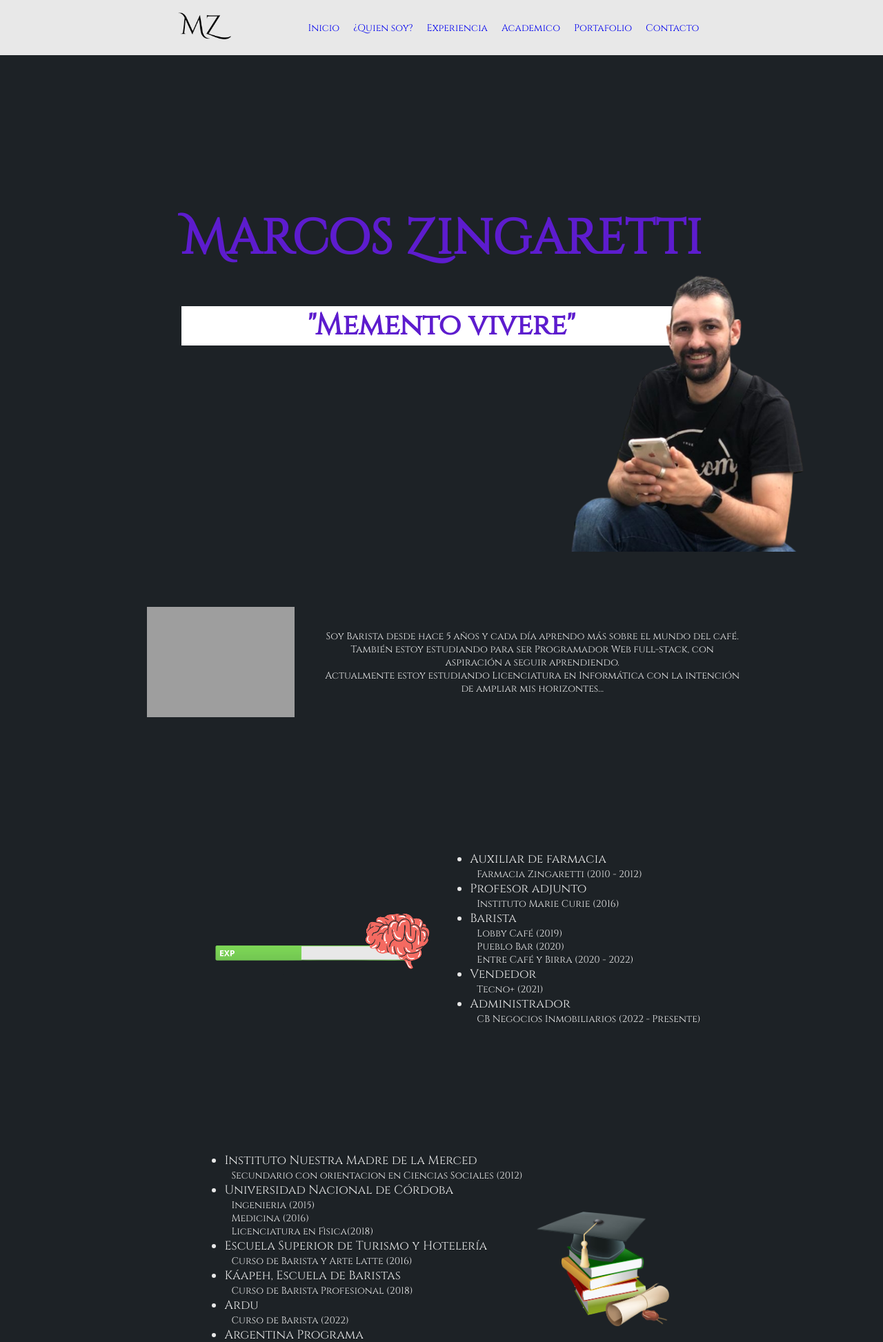
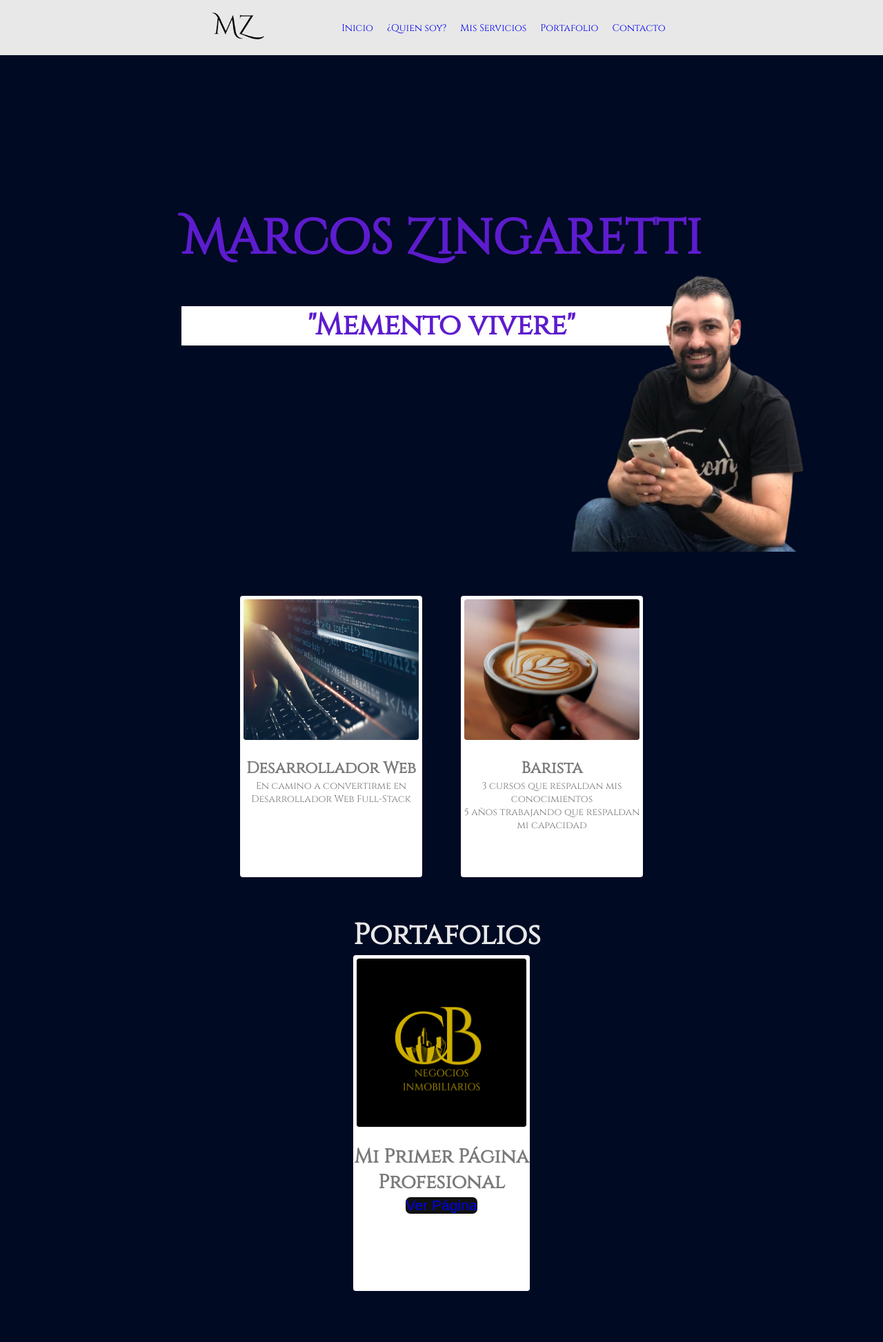
Before and after one commit to Zinike/MarcosCV, a PHP site: page / in a window 1280 px wide. Shown: the top 1946 px of the page at 69% size. Run offline with PHP 8.4, Linux system fonts and the light colour scheme; grey boxes are pictures that could not be loaded.

Commit message:
Muchos cambios lindos

```diff
--- a/index.html
+++ b/index.html
@@ -47,15 +47,9 @@
 						</a>
 					</li>
 					<li>
-						<a href="#experiencia">
+						<a href="#servicios">
 							<img src="Media/Icons/trofeo.png">
-							<p>Experiencia</p>
-						</a>
-					</li>
-					<li>
-						<a href="#academico">
-							<img src="Media/Icons/academico.png">
-							<p>Academico</p>
+							<p>Mis Servicios</p>
 						</a>
 					</li>
 					<li>
@@ -86,59 +80,39 @@
 		<img id="selfie" class="selfie" src="Media/selfie.png" alt="selfie"></img>
 	</section>
 
-	<section id="soy">
-		<img class="img_soy" src=" Media/soy.png" alt="huella">
+	<section id="servicios">
 		<div class="contenedor">
-			<p>Soy Barista desde hace 5 años y cada día aprendo más sobre el mundo del café.</p>
-			<p>También estoy estudiando para ser Programador Web full-stack, con aspiración a seguir aprendiendo.</p>
-			<p>Actualmente estoy estudiando Licenciatura en Informática con la intención de ampliar mis horizontes...</p>
-		</div>
-	</section>
+			<div class="card">
+				<img src="Media/desarrollo-web.jpg" alt="desarrollo_web">
+				<div class="card-text">
+					<h3>Desarrollador Web</h3>
+					<p>En camino a convertirme en Desarrollador Web Full-Stack</p>
+				</div>
+			</div>
+			<div class="card">
+				<img src="Media/barista.jpg" alt="barista_haciendo_arte_latte">
+				<div class="card-text">
+					<h3>Barista</h3>
+					<p>3 cursos que respaldan mis conocimientos</p>
+					<p>5 años trabajando que respaldan mi capacidad</p>
+				</div>
 
-	<section id="experiencia">
-		<img class="img_exp" src="Media/exp.png" alt="barra_experiencia">
-		<div class="contenedor">
-			<ul>
-				<li>Auxiliar de farmacia</li>
-				<p>Farmacia Zingaretti (2010 - 2012)</p>
-				<li>Profesor adjunto</li>
-				<p>Instituto Marie Curie (2016)</p>
-				<li>Barista</li>
-				<p>Lobby Café (2019)<br>Pueblo Bar (2020)<br>Entre Café y Birra (2020 - 2022)</p>
-				<li>Vendedor</li>
-				<p>Tecno+ (2021)</p>
-				<li>Administrador</li>
-				<p>CB Negocios Inmobiliarios (2022 - Presente)</p>
-			</ul>
-		</div>
-	</section>
-
-	<section id="academico">
-		<img class="img_acad" src="Media/acad.png" alt="academico">
-		<div class="contenedor">
-			<ul>
-				<li>Instituto Nuestra Madre de la Merced</li>
-				<p>Secundario con orientacion en Ciencias Sociales (2012)</p>
-				<li>Universidad Nacional de Córdoba</li>
-				<p>Ingenieria (2015) <br>Medicina (2016)<br>Licenciatura en Fìsica(2018)</p>
-				<li>Escuela Superior de Turismo y Hotelería</li>
-				<p>Curso de Barista y Arte Latte (2016)</p>
-				<li>Káapeh, Escuela de Baristas</li>
-				<p>Curso de Barista Profesional (2018)</p>
-				<li>Ardu</li>
-				<p>Curso de Barista (2022)</p>
-				<li>Argentina Programa</li>
-				<p>Desarrollo Web Full-Stack (En curso)</p>
-				<li>Universidad Empresarial Siglo 21</li>
-				<p>Licenciatura en Informática (En curso)</p>
-			</ul>
+			</div>
 		</div>
 	</section>
 
 	<section id="portafolio">
 		<div class="contenedor">
-			<h3>Mi Primer Pagina Profesional</h3>
-			<button type="button" class="button"><a href="http://www.cbnegociosinmobiliarios.com/" target="_blank">CB Negocios Inmobiliarios</a></button>
+			<h2>Portafolios</h2>
+			<div class="card">
+				<img src="Media/CB-logo.png" alt="logo-Inmobiliaria">
+				<div class="card-text">
+					<h3>Mi Primer Página Profesional</h3>
+					<button type="button" class="button"><a href="http://www.cbnegociosinmobiliarios.com/" target="_blank">Ver Página</a></button>
+
+				</div>
+			</div>
+
 		</div>
 	</section>
 
@@ -146,20 +120,20 @@
 		<div class="contenedor">
 			<ul>
 				<div class="telefono">
-					<img src="Media/Icons/phone.png" alt="phone" width="50px">
-					<button class="button" type="button" name="button"><a href="tel:5493584406950" target="_blank">Celular</a></button>
-					<img src="Media/Icons/whatsapp.png" alt="phone" width="50px">
+					<img src="Media/Icons/phone.png" alt="phone" width="50px"><br>
+					<button class="button" type="button" name="button"><a href="tel:5493584406950" target="_blank">Celular</a></button><br>
+					<img src="Media/Icons/whatsapp.png" alt="phone" width="50px"><br>
 					<button class="button" type="button" name="button"><a href="https://wa.me/5493584406950" target="_blank">Whatsapp</a></button>
 				</div>
 
 				<div class="email">
-					<img src="Media/Icons/mail.png" alt="mail" width="50px">
-					<button class="button" type="button" name="button"><a href="mailto:contacto@marcoszinga.online" target="_blank">Empresa</a></button>
-					<button class="button" type="button" name="button"><a href="mailto:marcoszinga94@gmail.com" target="_blank">Personal</a></button>
+					<img src="Media/Icons/mail.png" alt="mail" width="50px"><br>
+					<button class="button" type="button" name="button"><a href="mailto:contacto@marcoszinga.online" target="_blank">Empresa</a></button><br>
+					<button class="button" type="button" name="button"><a href="mailto:marcoszinga94@gmail.com" target="_blank">Personal</a></button><br>
 				</div>
 
 				<div class="linkedin">
-					<img src="Media/Icons/linkedin.png" alt="LinkedIn" width="50px">
+					<img src="Media/Icons/linkedin.png" alt="LinkedIn" width="50px"><br>
 					<button class="button" type="button" name="button"><a href="https://www.linkedin.com/in/marcos-zingaretti/" target="_blank">Mi Perfil</a></button>
 				</div>
 			</ul>
--- a/style.css
+++ b/style.css
@@ -32,7 +32,7 @@
   }
 
   h3 {
-    font-size: 2.5rem;
+    font-size: 2rem;
   }
 
   h4 {
@@ -51,10 +51,6 @@
     font-size: 1rem;
     text-decoration: none;
     transition: color 500ms;
-  }
-
-  li img {
-    display: none;
   }
 
   body {
@@ -107,10 +103,11 @@
     list-style: none;
   }
 
+  li img {
+    display: none;
+  }
+
   #hero {
-    background-image: url("Media/background.png");
-    background-position: center;
-    background-repeat: repeat-y;
     color: #5D1CCE;
     display: flex;
     align-items: center;
@@ -144,40 +141,7 @@
     bottom: 0px;
   }
 
-  #soy {
-    background-image: url("Media/background.png");
-    background-position: center;
-    background-repeat: repeat-y;
-    display: flex;
-    justify-content: center;
-    align-items: center;
-    text-align: center;
-    flex-direction: row;
-    height: 40vh;
-    width: 100vw;
-  }
-
-  #soy .contenedor {
-    max-width: 50vw;
-  }
-
-  #soy .contenedor p {
-    font-size: 1rem;
-    margin-left: 15px;
-    margin-right: 15px;
-  }
-
-  #soy .img_soy {
-    display: flex;
-    width: auto;
-    height: 50%;
-    margin: 25px;
-  }
-
-  #experiencia {
-    background-image: url("Media/background.png");
-    background-position: center;
-    background-repeat: repeat-y;
+  #servicios {
     display: flex;
     justify-content: center;
     align-items: center;
@@ -187,104 +151,101 @@
     width: 100vw;
   }
 
-  #experiencia .img_exp {
+  #servicios .contenedor {
+    width: 50%;
+    height: 85%;
     display: flex;
-    align-items: center;
-    width: auto;
-    height: 40%;
-    margin: 30px;
   }
 
-  #experiencia .contenedor {
-    display: flex;
-    flex-direction: column;
-    align-items: center;
+  #servicios .card {
+    height: 100%;
+    width: 100%;
+    margin: 2rem;
+    border-radius: 4px;
+    overflow: hidden;
+    background: #ffffff;
+    transition: all 500ms;
+    cursor: default;
   }
 
-  #experiencia .contenedor ul {
+  #servicios .card:hover {
+    transform: scale(105%);
+  }
+
+  #servicios .card img {
+    margin: 2% 2% 0 2%;
+    width: 96%;
+    height: 50%;
+    border-radius: 4px;
+  }
+
+  #servicios .card-text {
+    width: 100%;
+    max-width: 45vw;
+    margin-top: 20px;
+    text-align: center;
+    color: #7a7a7a;
+  }
+
+  #servicios .card-text h3 {
+    font-size: 1.65rem;
+  }
+
+  #portafolio {
+    display: flex;
+    justify-content: center;
+    align-items: center;
+    text-align: justify;
+    flex-direction: row;
+    height: 80vh;
+    width: 100vw;
+  }
+
+  #portafolio .contenedor {
+    width: 20%;
+    height: 85%;
     display: flex;
     flex-direction: column;
   }
 
-  #experiencia .contenedor ul li {
-    margin-left: 15px;
+  #portafolio .card {
+    height: 100%;
+    width: 100%;
+    border-radius: 4px;
+    overflow: hidden;
+    background: #ffffff;
+    transition: all 500ms;
+    cursor: default;
   }
 
-  #experiencia .contenedor ul p {
-    display: flex;
-    margin-left: 25px;
+  #portafolio .card:hover {
+    transform: scale(105%);
   }
 
-  #academico {
-    background-image: url("Media/background.png");
-    background-position: center;
-    background-repeat: repeat-y;
-    display: flex;
-    justify-content: center;
-    align-items: center;
-    text-align: justify;
-    flex-direction: row-reverse;
-    height: 60vh;
-    width: 100vw;
+  #portafolio .card img {
+    margin: 2% 2% 0 2%;
+    width: 96%;
+    height: 50%;
+    border-radius: 4px;
   }
 
-  #academico .img_acad {
-    display: flex;
-    align-items: center;
-    width: 15%;
-    height: auto;
-    margin: 10px;
+  #portafolio .card-text {
+    width: 100%;
+    max-width: 45vw;
+    margin-top: 20px;
+    text-align: center;
+    color: #7a7a7a;
   }
 
-  #academico .contenedor {
-    display: flex;
-    flex-direction: column;
-    align-items: center;
-  }
-
-  #academico .contenedor ul {
-    display: flex;
-    flex-direction: column;
-    padding: 0 10px;
-  }
-
-  #academico .contenedor ul li {
-    margin-left: 15px;
-  }
-
-  #academico .contenedor ul p {
-    display: flex;
-    margin-left: 25px;
-  }
-
-  #portafolio {
-    background-image: url("Media/background.png");
-    background-position: center;
-    background-repeat: repeat-y;
-    display: flex;
-    justify-content: center;
-    align-items: center;
-    text-align: center;
-    flex-direction: column;
-    height: 50vh;
-    width: 100vw;
+  #portafolio h3 {
+    font-size: 2rem;
   }
 
   #portafolio a {
-    display: flex;
-    justify-content: center;
-    align-items: center;
-    text-align: center;
-    flex-direction: row;
-    font-size: 2rem;
-    width: 100%;
-    height: 100%;
+    font-size: 1.5rem;
   }
 
   #contacto {
-    background-image: url("Media/background.png");
-    background-position: center;
-    background-repeat: repeat-y;
     display: flex;
     justify-content: center;
     align-items: center;
@@ -329,7 +290,7 @@
 
   .button {
     margin: .25rem;
-    width: 100%;
+    width: auto;
     height: 100%;
     border: none;
     outline: none;
@@ -338,7 +299,7 @@
     cursor: pointer;
     position: relative;
     z-index: 0;
-    border-radius: 25px;
+    border-radius: 7px;
   }
 
   .button:before {
@@ -348,7 +309,7 @@
     top: -2px;
     left: -2px;
     background-size: 400%;
-    z-index: -1;
+    z-index: -10;
     filter: blur(5px);
     width: calc(100% + 4px);
     height: calc(100% + 4px);
@@ -533,7 +494,7 @@
     width: auto;
   }
 
-  #experiencia {
+  #servicios {
     display: flex;
     flex-direction: column;
     align-items: center;
@@ -542,7 +503,7 @@
     margin: 25px;
   }
 
-  #experiencia img {
+  #servicios img {
     height: 5rem;
     width: auto;
   }
```
Also changed, not shown: index-backup.html (added, +178 -0 lines), Media/CB-logo.png (added), Media/barista.jpg (added), Media/desarrollo-web.jpg (added).
